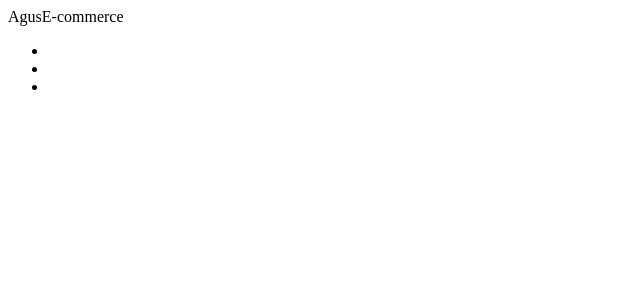
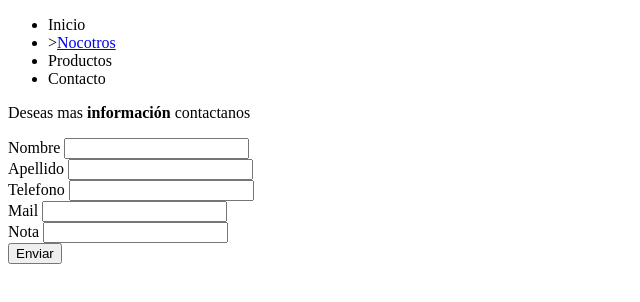
Before and after one commit to agustin-ovejero/tp-final-talento-de-frontend, a plain HTML site: page index.html in a window 1280 px wide. Shown: the whole page, without its empty margins (0-640 px from the left). Drawn offline with Linux system fonts and the light colour scheme.

Commit message:
creando formulario de contacto, no funcional

```diff
--- a/index.html
+++ b/index.html
@@ -4,21 +4,43 @@
     <meta charset="UTF-8">
     <meta name="viewport" content="width=device-width, initial-scale=1.0">
     <link rel="stylesheet" href="styles.css">
-    <link href="script.js"
+    <link href="script.js">
     <title>AgusE-commerce</title>
 </head>
 <body>
     <head>
         <nav>
            <ul>
-            <li><a href="Inicio"></a></li>
-            <li><a href="Productos"></a></li>
-            <li><a href="Contacto"></a></li>
+            <li><a href="Inicio"></a>Inicio</li>
+            <li>><a href="Nosotros">Nocotros</a></li>
+            <li><a href="Productos"></a>Productos</li>
+            <li><a href="Contacto"></a>Contacto</li>
         </ul>
         </nav>
-
     </head>
-    <main></main>
+    <main>
+        <section class="contacto" id="Contacto">
+            <p>Deseas mas <strong>información</strong> contactanos</p>
+            <from>
+                <label for="nombre">Nombre</label>
+                <input type="text" name="nombre" id="nombre">
+                <br>
+                <label for="apellido">Apellido</label>
+                <input type="text" name="apellido" id="Apellido">
+                <br>
+                <label for="telefono">Telefono</label>
+                <input type="tel" name="telefono" id="telefono">
+                <br>
+                <label fro="mail">Mail</label>
+                <input type="email" name="mail" id="mail">
+                <br>
+                <label for="nota">Nota</label>
+                <input type="text" name="nota" id="nota">
+                <br>
+                <input type="submit" value="Enviar">
+            </from>
+        </section>
+    </main>
     <footer></footer>
 </body>
 </html>
```
